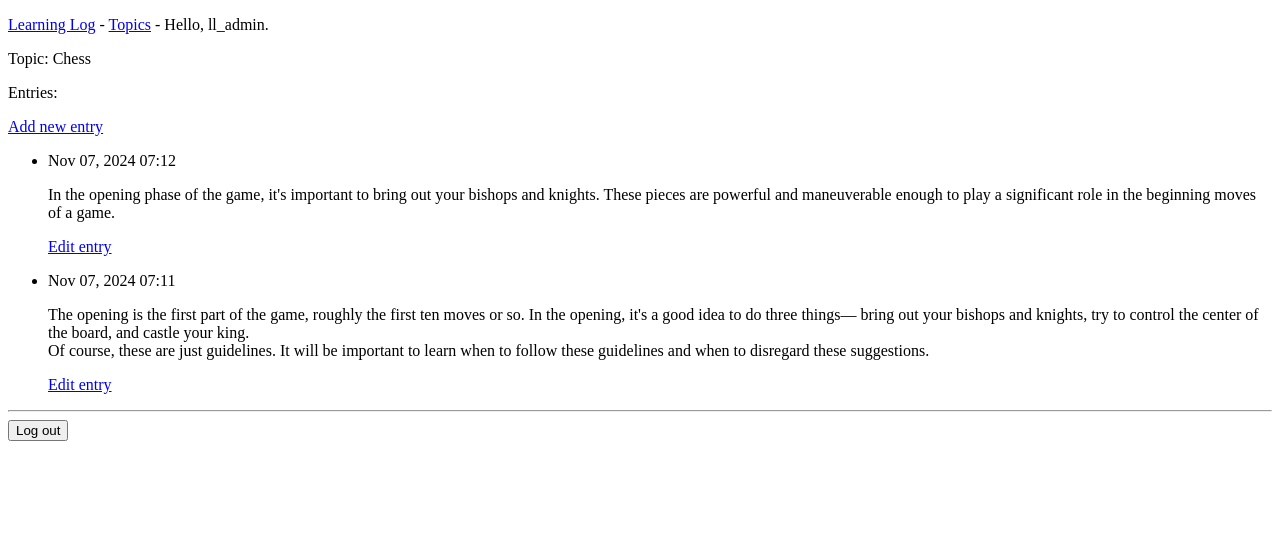
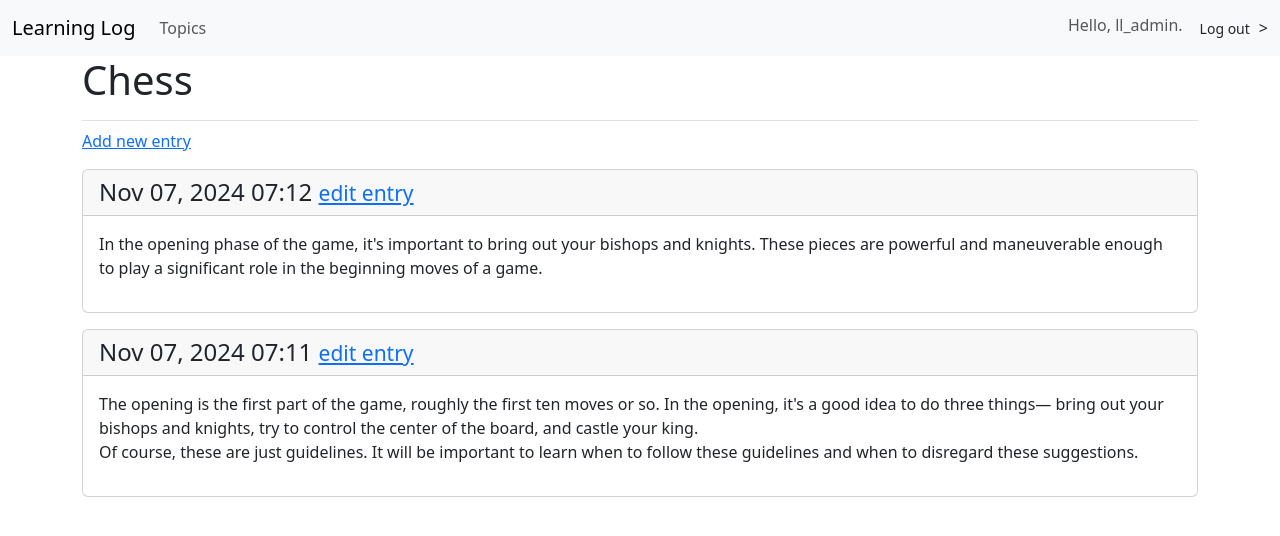
Before and after one commit to yj411511168/pythontestproject, a Django app: page /topics/1/ in a window 1280 px wide. Shown: the top 536 px of the page. Run offline with Django 5.2, Linux system fonts and the light colour scheme; a user stored in the database is signed in; data comes from the database, SQL or seed files in the repository; both versions use the stored data as it was after the commit; some libraries are stand-ins or nearby versions.

Commit message:
chapter 20 finished, python crash course 3rd edition finished

```diff
--- a/learning_log/learning_logs/templates/learning_logs/base.html
+++ b/learning_log/learning_logs/templates/learning_logs/base.html
@@ -2,27 +2,72 @@
 <html lang="en">
 <head>
     <meta charset="UTF-8">
-    <title>Title</title>
+    <meta name="viewport" content="width=device-width, initial-scale=1.0">
+    <title>Learning Log</title>
+
+    {% load django_bootstrap5 %}
+    {% bootstrap_css %}
+    {% bootstrap_javascript %}
 </head>
 <body>
-<p>
-   <a href="{% url 'learning_logs:index' %}">Learning Log</a> -
-   <a href="{% url 'learning_logs:topics' %}">Topics</a> -
+  <nav class="navbar navbar-expand-md navbar-light bg-light mb-4border">
+    <div class="container-fluid">
+      <a class="navbar-brand" href="{% url 'learning_logs:index' %}">
+          Learning Log</a>
+
+      <button class="navbar-toggler" type="button" data-bs-toggle="collapse"
+        data-bs-target="#navbarCollapse" aria-controls="navbarCollapse"
+        aria-expanded="false" aria-label="Toggle navigation">
+        <span class="navbar-toggler-icon"></span>
+      </button>
+
+      <div class="collapse navbar-collapse" id="navbarCollapse">
+        <ul class="navbar-nav me-auto mb-2 mb-md-0">
+          <li class="nav-item">
+            <a class="nav-link" href="{% url 'learning_logs:topics' %}">
+              Topics</a></li>
+        </ul> <!-- 定义导航栏左侧链接的代码到此结束 -->
+
+        <!-- 与账号相关的连接 -->
+        <ul class="navbar-nav ms-auto mb-2 mb-md-0">
+
           {% if user.is_authenticated %}
-     Hello, {{ user.username }}.
+            <li class="nav-item">
+              <span class="navbar-text me-2">Hello, {{ user.username }}.
+                </span></li>
           {% else %}
-    <a href="{% url 'accounts:register' %}">Register</a>
-     <a href="{% url 'accounts:login' %}">Log in</a>
+            <li class="nav-item">
+              <a class="nav-link" href="{% url 'accounts:register' %}">
+                  Register</a></li>
+            <li class="nav-item">
+              <a class="nav-link" href="{% url 'accounts:login' %}">
+                  Log in</a></li>
           {% endif %}
-</p>
 
-{% block content %}{% endblock content %}
+        <!-- 与账号相关的连接结束 -->
+
         {% if user.is_authenticated %}
-  <hr />
           <form action="{% url 'accounts:logout' %}" method='post'>
             {% csrf_token %}
-    <button name='submit'>Log out</button>
+            <button name='submit' class="btn btn-outline-
+            secondary btn-sm">Log out</button>
           </form>
         {% endif %}
+
+      </div>> <!-- 定义导航栏可折叠部分的代码到此结束 -->
+
+    </div> <!-- 定义导航栏容器的代码到此结束 -->
+  </nav> <!-- 定义导航栏的代码到此结束 -->
+
+  <main class="container">
+    <div class="pb-2 mb-2 border-bottom">
+      {% block page_header %}{% endblock page_header %}
+    </div>
+
+    <div>
+      {% block content %}{% endblock content %}
+    </div>
+  </main>
+
 </body>
 </html>
--- a/learning_log/learning_logs/templates/learning_logs/topic.html
+++ b/learning_log/learning_logs/templates/learning_logs/topic.html
@@ -6,26 +6,31 @@
 </head>
 <body>
 {% extends 'learning_logs/base.html' %}
+
+{% block page_header %}
+  <h1>{{ topic.text }}</h1>
+{% endblock page_header %}
+
 {% block content %}
 
-  <p>Topic: {{ topic.text }}</p>
+  <p>
+    <a href="{% url 'learning_logs:new_entry' topic.id %}">Add new entry</a>
+  </p>
 
-  <p>Entries:</p>
-  <p>
-      <a href="{% url 'learning_logs:new_entry' topic.id%}">Add new entry</a>
-  </p>
-  <ul>
-    {% for entry in entries %}
-      <li>
-          <p>{{ entry.date_added|date:'M d, Y H:i' }}</p>
-          <p>{{ entry.text|linebreaks }}</p>
-          <p><a href="{% url 'learning_logs:edit_entry' entry.id %}">
-              Edit entry</a></p>
-      </li>
-    {% empty %}
-      <li>There are no entries for this topic yet.</li>
-    {% endfor %}
-  </ul>
+  {% for entry in entries %}
+    <div class="card mb-3">
+      <!-- Card header with timestamp and edit link -->
+      <h4 class="card-header">
+        {{ entry.date_added|date:'M d, Y H:i' }}
+        <small><a href="{% url 'learning_logs:edit_entry' entry.id %}">
+          edit entry</a></small>
+      </h4>
+      <!-- Card body with entry text -->
+      <div class="card-body">{{ entry.text|linebreaks }}</div>
+    </div>
+  {% empty %}
+    <p>There are no entries for this topic yet.</p>
+  {% endfor %}
 
 {% endblock content %}
 </body>
--- a/learning_log/ll_project/settings.py
+++ b/learning_log/ll_project/settings.py
@@ -34,6 +34,9 @@ INSTALLED_APPS = [
     # 我的应用程序
     "learning_logs",
     "accounts",
+
+    # 第三方应用程序
+    'django_bootstrap5',
 
     #Django默认添加的应用程序
     "django.contrib.admin",
```
Also changed, not shown: learning_log/accounts/templates/registration/login.html (+9 -7 lines), learning_log/learning_logs/templates/learning_logs/index.html (+14 -4 lines), learning_log/learning_logs/templates/learning_logs/topics.html (+12 -6 lines), learning_log/db.sqlite3. Lines whose indentation alone changed are shown as unchanged.
